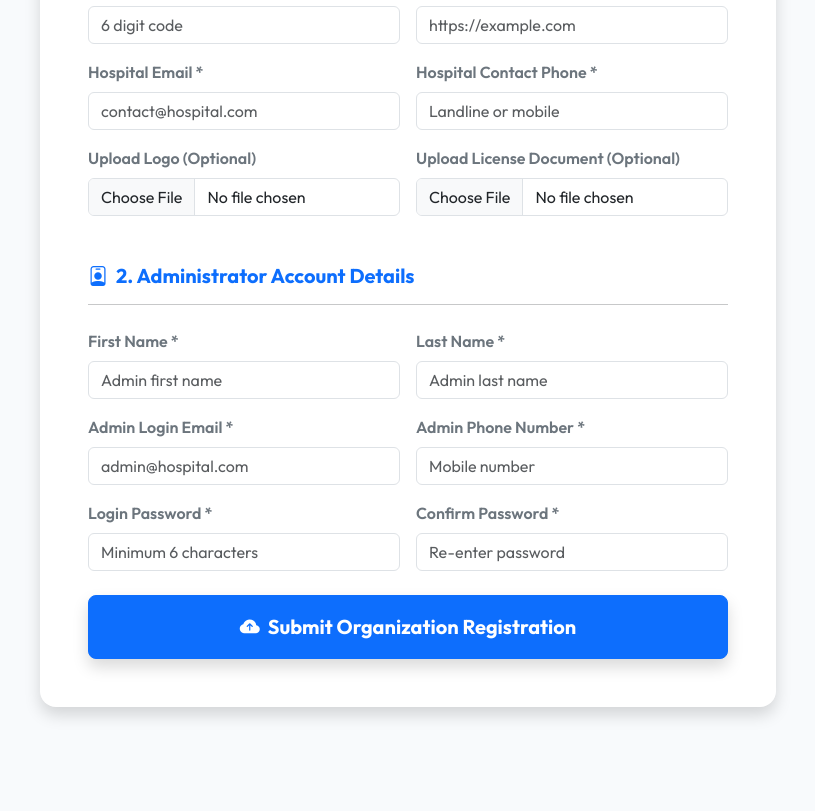
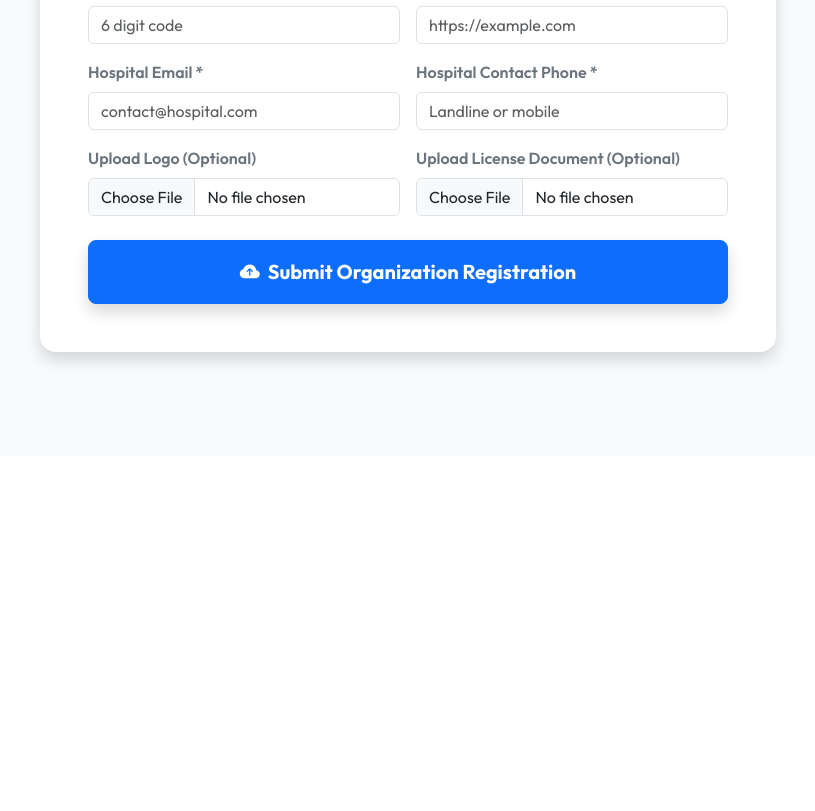
Before and after one commit to balapavan-hub/hospital-management-system, a Flask app: page /auth/register-hospital in a window 1280 px wide. Shown: the part 846-1657 px from the top of the page, without its empty margins (232-1047 px from the left). After the commit the page ends 1214 px from the top, so only its background shows below. Run offline with Flask 3, Linux system fonts and the light colour scheme; data comes from the database, SQL or seed files in the repository; some libraries are stand-ins or nearby versions.

Commit message:
Allow Platform Super Admin to provision credentials for approved hospitals

```diff
--- a/app/forms/auth_forms.py
+++ b/app/forms/auth_forms.py
@@ -180,38 +180,7 @@ class HospitalRegisterForm(FlaskForm):
         FileAllowed(['jpg', 'jpeg', 'png', 'pdf'], 'Images or PDF only!')
     ])
 
-    # Admin Credentials Info
-    admin_first_name = StringField('Admin First Name', validators=[
-        DataRequired(message="Admin first name is required"),
-        Length(min=2, max=50)
-    ])
-    admin_last_name = StringField('Admin Last Name', validators=[
-        DataRequired(message="Admin last name is required"),
-        Length(min=2, max=50)
-    ])
-    admin_email = StringField('Admin Email Address', validators=[
-        DataRequired(message="Admin email is required"),
-        Email(message="Invalid email address")
-    ])
-    admin_phone = StringField('Admin Phone Number', validators=[
-        DataRequired(message="Admin phone number is required"),
-        Regexp(r'^\+?[0-9]{10,15}$', message="Phone number must be between 10 to 15 digits")
-    ])
-    admin_password = PasswordField('Password', validators=[
-        DataRequired(message="Password is required"),
-        Length(min=6, message="Password must be at least 6 characters long")
-    ])
-    admin_confirm_password = PasswordField('Confirm Password', validators=[
-        DataRequired(message="Please confirm your password"),
-        EqualTo('admin_password', message="Passwords must match")
-    ])
-
     submit = SubmitField('Submit Registration')
-
-    def validate_admin_email(self, admin_email):
-        user = User.query.filter_by(email=admin_email.data).first()
-        if user:
-            raise ValidationError('Admin email address is already registered.')
 
     def validate_registration_number(self, registration_number):
         from app.models.hospital import Hospital
--- a/app/models/hospital.py
+++ b/app/models/hospital.py
@@ -34,3 +34,8 @@ class Hospital(db.Model):
 
     def __repr__(self):
         return f"<Hospital {self.name}>"
+
+    @property
+    def admin_user(self):
+        from app.models.user import User
+        return User.query.filter_by(hospital_id=self.id, role='HospitalAdmin').first()
--- a/app/routes/auth.py
+++ b/app/routes/auth.py
@@ -88,31 +88,10 @@ def register_hospital():
             status='Pending'
         )
         db.session.add(hospital)
-        db.session.flush()
-
-        # Create Hospital Admin User
-        user = User(
-            email=form.admin_email.data.strip(),
-            role='HospitalAdmin',
-            hospital_id=hospital.id
-        )
-        user.set_password(form.admin_password.data)
-        db.session.add(user)
-        db.session.flush()
-
-        # Create Hospital Admin Profile
-        hosp_admin = HospitalAdmin(
-            user_id=user.id,
-            hospital_id=hospital.id,
-            first_name=form.admin_first_name.data.strip(),
-            last_name=form.admin_last_name.data.strip(),
-            phone=form.admin_phone.data.strip()
-        )
-        db.session.add(hosp_admin)
         db.session.commit()
 
-        AuditService.log_action(user.id, f"Registered hospital '{hospital.name}' (Pending Super Admin approval)", request.remote_addr)
-        flash('Hospital registration submitted successfully! Staff login will be activated once Platform Super Admin approves the hospital.', 'success')
+        AuditService.log_action(None, f"Registered hospital '{hospital.name}' (Pending Super Admin approval)", request.remote_addr)
+        flash('Hospital registration submitted successfully! Login credentials will be provisioned by the Platform Super Admin upon approval.', 'success')
         return redirect(url_for('auth.login'))
 
     return render_template('auth/register_hospital.html', form=form)
--- a/app/templates/auth/register_hospital.html
+++ b/app/templates/auth/register_hospital.html
@@ -128,61 +128,6 @@
                             </div>
                         </div>
 
-                        <!-- Section 2: Admin Credentials -->
-                        <h5 class="fw-bold mb-3 mt-5 text-primary"><i class="bi bi-person-badge me-2"></i>2. Administrator Account Details</h5>
-                        <hr class="mb-4">
-
-                        <div class="row mb-3 g-3">
-                            <div class="col-md-6">
-                                <label class="form-label fw-semibold text-secondary">First Name *</label>
-                                {{ form.admin_first_name(class="form-control", placeholder="Admin first name") }}
-                                {% for error in form.admin_first_name.errors %}
-                                    <div class="text-danger small mt-1">{{ error }}</div>
-                                {% endfor %}
-                            </div>
-                            <div class="col-md-6">
-                                <label class="form-label fw-semibold text-secondary">Last Name *</label>
-                                {{ form.admin_last_name(class="form-control", placeholder="Admin last name") }}
-                                {% for error in form.admin_last_name.errors %}
-                                    <div class="text-danger small mt-1">{{ error }}</div>
-                                {% endfor %}
-                            </div>
-                        </div>
-
-                        <div class="row mb-3 g-3">
-                            <div class="col-md-6">
-                                <label class="form-label fw-semibold text-secondary">Admin Login Email *</label>
-                                {{ form.admin_email(class="form-control", placeholder="admin@hospital.com") }}
-                                {% for error in form.admin_email.errors %}
-                                    <div class="text-danger small mt-1">{{ error }}</div>
-                                {% endfor %}
-                            </div>
-                            <div class="col-md-6">
-                                <label class="form-label fw-semibold text-secondary">Admin Phone Number *</label>
-                                {{ form.admin_phone(class="form-control", placeholder="Mobile number") }}
-                                {% for error in form.admin_phone.errors %}
-                                    <div class="text-danger small mt-1">{{ error }}</div>
-                                {% endfor %}
-                            </div>
-                        </div>
-
-                        <div class="row mb-4 g-3">
-                            <div class="col-md-6">
-                                <label class="form-label fw-semibold text-secondary">Login Password *</label>
-                                {{ form.admin_password(class="form-control", placeholder="Minimum 6 characters") }}
-                                {% for error in form.admin_password.errors %}
-                                    <div class="text-danger small mt-1">{{ error }}</div>
-                                {% endfor %}
-                            </div>
-                            <div class="col-md-6">
-                                <label class="form-label fw-semibold text-secondary">Confirm Password *</label>
-                                {{ form.admin_confirm_password(class="form-control", placeholder="Re-enter password") }}
-                                {% for error in form.admin_confirm_password.errors %}
-                                    <div class="text-danger small mt-1">{{ error }}</div>
-                                {% endfor %}
-                            </div>
-                        </div>
-
                         <button type="submit" class="btn btn-primary w-100 py-3 rounded-3 fw-bold fs-5 shadow">
                             <i class="bi bi-cloud-arrow-up-fill me-2"></i>Submit Organization Registration
                         </button>
```
Also changed, not shown: app/routes/super_admin.py (+52 -1 lines), app/templates/super_admin/create_admin.html (added, +60 -0 lines), app/templates/super_admin/hospitals.html (+6 -1 lines), app/static/uploads/profile_pics/hospital_logo_profile.jpeg (added).
